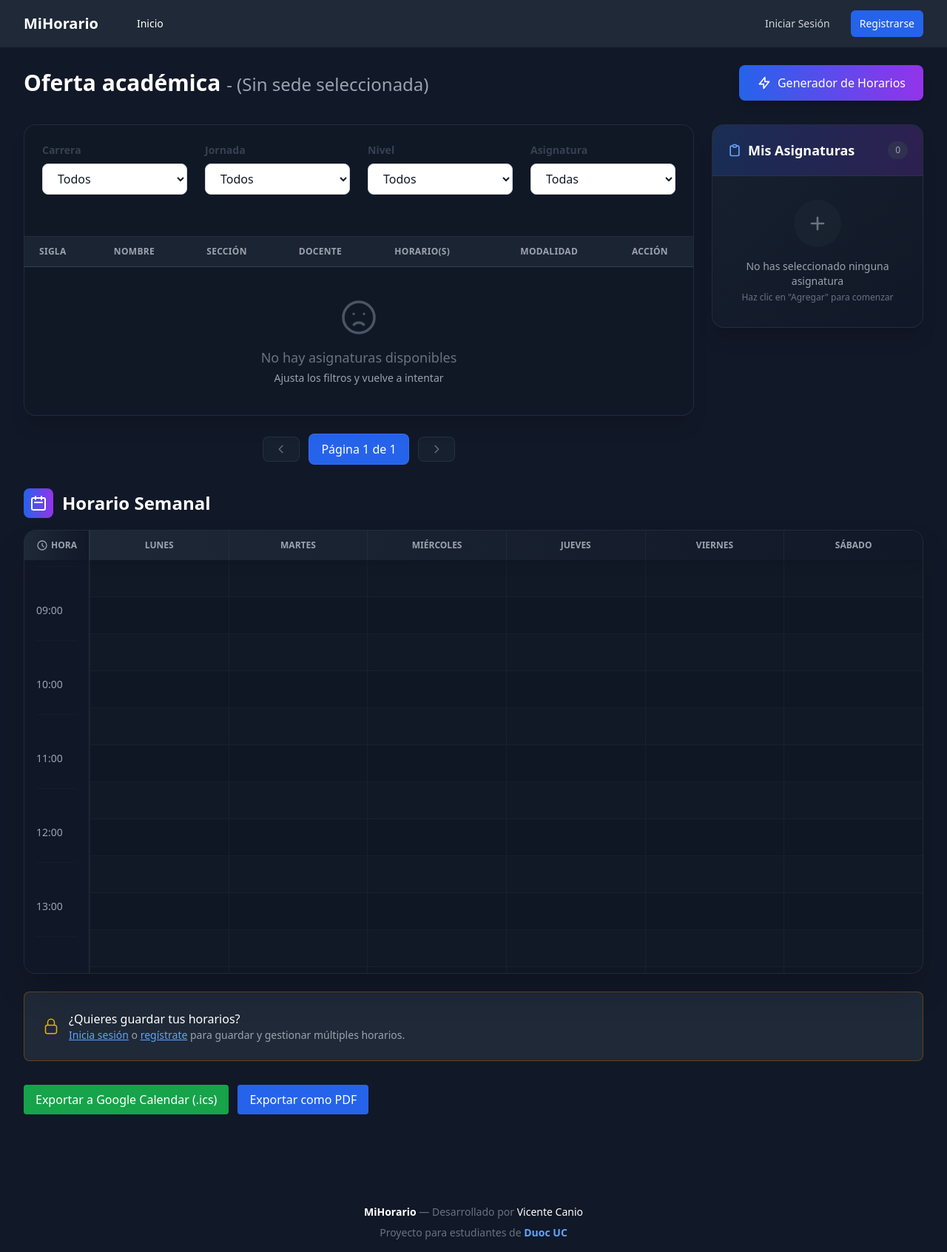
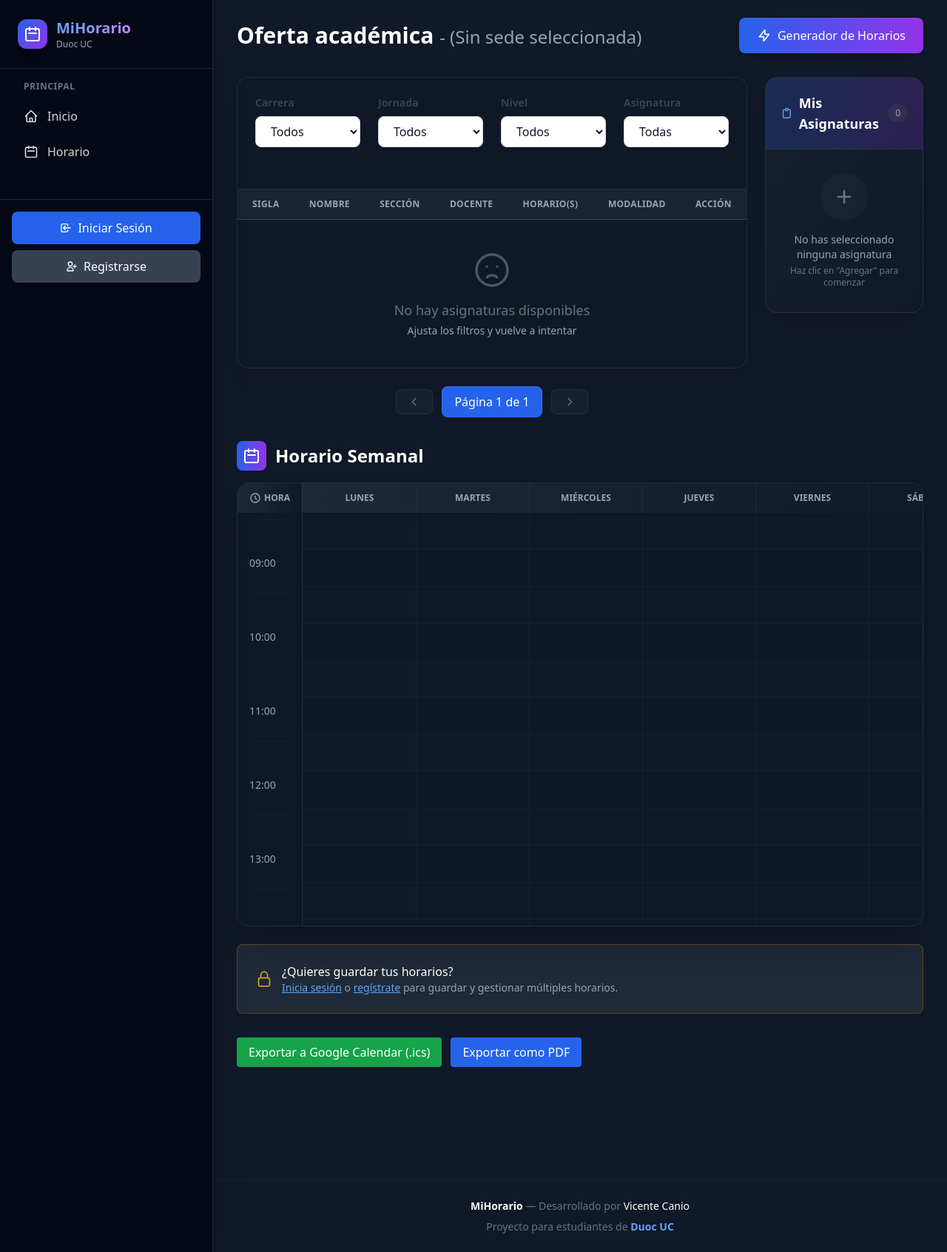
Before and after one commit to vcanio/MiHorario, a Django app: page /lista_asignaturas/ in a window 1280 px wide. Shown: the whole page at 74% size. Run offline with Django 5.2, Linux system fonts and the light colour scheme; data that the repository does not hold is empty; some libraries are stand-ins or nearby versions.

Commit message:
nav lateral

```diff
--- a/oferta/templates/base.html
+++ b/oferta/templates/base.html
@@ -10,125 +10,177 @@
     <link rel="stylesheet" href="{% static 'css/style.css' %}" />
 </head>
 
-<body class="bg-gray-900 text-white min-h-screen flex flex-col">
+<body class="bg-gray-900 text-white min-h-screen">
 
-    <!-- NAVBAR -->
-    <nav class="bg-gray-800">
-        <div class="max-w-screen-2xl mx-auto px-4 sm:px-6 lg:px-8">
-            <div class="flex items-center justify-between h-16">
+    <!-- OVERLAY PARA MÓVIL -->
+    <div id="sidebar-overlay"
+         class="fixed inset-0 bg-black/50 z-40 lg:hidden hidden opacity-0 transition-opacity duration-300"
+         onclick="toggleSidebar()">
+    </div>
 
-                <!-- LOGO Y LINKS -->
-                <div class="flex items-center">
-                    <div class="text-xl font-semibold text-white">MiHorario</div>
-                    <div class="hidden sm:ml-10 sm:flex items-baseline space-x-4">
-                        {% if user.is_superuser %}
-                            <a href="{% url 'cargar_excel' %}" class="text-white hover:bg-gray-700 px-3 py-2 rounded-md text-sm font-medium">
-                                Carga Excel
-                            </a>
-                        {% endif %}
-                        <a href="{% url 'inicio' %}" class="text-white hover:bg-gray-700 px-3 py-2 rounded-md text-sm font-medium">
-                            Inicio
-                        </a>
-                        {% if request.GET.sede %}
-                            <a href="{% url 'lista_asignaturas' %}?sede={{ request.GET.sede }}"
-                               class="text-gray-300 hover:bg-gray-700 hover:text-white px-3 py-2 rounded-md text-sm font-medium">
-                                Asignaturas
-                            </a>
-                        {% endif %}
+    <!-- SIDEBAR LATERAL -->
+    <aside id="sidebar"
+           class="fixed top-0 left-0 h-screen w-72 bg-gray-950/80 backdrop-blur-xl border-r border-gray-700/50 z-50 lg:translate-x-0 -translate-x-full transition-transform duration-300 ease-in-out shadow-2xl">
+
+        <!-- Header del Sidebar -->
+        <div class="flex items-center justify-between p-6 border-b border-gray-700/50">
+            <div class="flex items-center gap-3">
+                <div class="w-10 h-10 rounded-xl bg-gradient-to-br from-blue-600 to-purple-600 flex items-center justify-center shadow-lg">
+                    <svg xmlns="http://www.w3.org/2000/svg" class="w-6 h-6" fill="none" viewBox="0 0 24 24" stroke="currentColor">
+                        <path stroke-linecap="round" stroke-linejoin="round" stroke-width="2" d="M8 7V3m8 4V3m-9 8h10M5 21h14a2 2 0 002-2V7a2 2 0 00-2-2H5a2 2 0 00-2 2v12a2 2 0 002 2z" />
+                    </svg>
+                </div>
+                <div>
+                    <h1 class="text-xl font-bold bg-gradient-to-r from-blue-400 to-purple-400 bg-clip-text text-transparent">
+                        MiHorario
+                    </h1>
+                    <p class="text-xs text-gray-400">Duoc UC</p>
                 </div>
             </div>
 
-                <!-- SESIÓN -->
-                <div class="hidden sm:flex sm:items-center">
+            <!-- Botón cerrar (solo móvil) -->
+            <button onclick="toggleSidebar()"
+                    class="lg:hidden p-2 hover:bg-gray-700/50 rounded-lg transition-colors duration-200">
+                <svg xmlns="http://www.w3.org/2000/svg" class="w-5 h-5" fill="none" viewBox="0 0 24 24" stroke="currentColor">
+                    <path stroke-linecap="round" stroke-linejoin="round" stroke-width="2" d="M6 18L18 6M6 6l12 12" />
+                </svg>
+            </button>
+        </div>
+
+        <!-- Navegación -->
+        <nav class="flex-1 p-4 space-y-2 overflow-y-auto max-h-[calc(100vh-200px)] scrollbar-thin scrollbar-thumb-gray-700 scrollbar-track-gray-900">
+
+            <!-- Sección: Principal -->
+            <div class="mb-6">
+                <p class="px-4 mb-2 text-xs font-semibold text-gray-500 uppercase tracking-wider">
+                    Principal
+                </p>
+
+                <a href="{% url 'inicio' %}"
+                   class="flex items-center gap-3 px-4 py-3 rounded-lg transition-all duration-200 {% if request.resolver_match.url_name == 'inicio' %}bg-blue-600/20 text-blue-400{% else %}text-gray-300 hover:bg-blue-600/10 hover:text-blue-400{% endif %}">
+                    <svg xmlns="http://www.w3.org/2000/svg" class="w-5 h-5" fill="none" viewBox="0 0 24 24" stroke="currentColor">
+                        <path stroke-linecap="round" stroke-linejoin="round" stroke-width="2" d="M3 12l2-2m0 0l7-7 7 7M5 10v10a1 1 0 001 1h3m10-11l2 2m-2-2v10a1 1 0 01-1 1h-3m-6 0a1 1 0 001-1v-4a1 1 0 011-1h2a1 1 0 011 1v4a1 1 0 001 1m-6 0h6" />
+                    </svg>
+                    <span class="font-medium">Inicio</span>
+                </a>
+
+                {% if request.GET.sede %}
+                <a href="{% url 'lista_asignaturas' %}?sede={{ request.GET.sede }}"
+                   class="flex items-center gap-3 px-4 py-3 rounded-lg transition-all duration-200 {% if request.resolver_match.url_name == 'lista_asignaturas' %}bg-blue-600/20 text-blue-400{% else %}text-gray-300 hover:bg-blue-600/10 hover:text-blue-400{% endif %}">
+                    <svg xmlns="http://www.w3.org/2000/svg" class="w-5 h-5" fill="none" viewBox="0 0 24 24" stroke="currentColor">
+                        <path stroke-linecap="round" stroke-linejoin="round" stroke-width="2" d="M12 6.253v13m0-13C10.832 5.477 9.246 5 7.5 5S4.168 5.477 3 6.253v13C4.168 18.477 5.754 18 7.5 18s3.332.477 4.5 1.253m0-13C13.168 5.477 14.754 5 16.5 5c1.747 0 3.332.477 4.5 1.253v13C19.832 18.477 18.247 18 16.5 18c-1.746 0-3.332.477-4.5 1.253" />
+                    </svg>
+                    <span class="font-medium">Asignaturas</span>
+                </a>
+                {% endif %}
+                 <a href="#horario"
+                    class="flex items-center gap-3 px-4 py-3 rounded-lg transition-all duration-200 {% if request.resolver_match.url_name == 'horario' %}bg-blue-600/20 text-blue-400{% else %}text-gray-300 hover:bg-blue-600/10 hover:text-blue-400{% endif %}">
+                        <svg xmlns="http://www.w3.org/2000/svg" class="w-5 h-5" fill="none" viewBox="0 0 24 24" stroke="currentColor">
+                            <path stroke-linecap="round" stroke-linejoin="round" stroke-width="2"
+                            d="M8 7V3m8 4V3m-9 8h10M5 21h14a2 2 0 002-2V7a2 2 0 00-2-2H5a2 2 0 00-2 2v12a2 2 0 002 2z" />
+                        </svg>
+                    <span class="font-medium">Horario</span>
+                </a>
+            </div>
+
+            <!-- Sección: Admin (solo superusuarios) -->
+            {% if user.is_superuser %}
+            <div class="mb-6">
+                <p class="px-4 mb-2 text-xs font-semibold text-gray-500 uppercase tracking-wider">
+                    Administración
+                </p>
+
+                <a href="{% url 'cargar_excel' %}"
+                   class="flex items-center gap-3 px-4 py-3 rounded-lg transition-all duration-200 {% if request.resolver_match.url_name == 'cargar_excel' %}bg-purple-600/20 text-purple-400{% else %}text-gray-300 hover:bg-purple-600/10 hover:text-purple-400{% endif %}">
+                    <svg xmlns="http://www.w3.org/2000/svg" class="w-5 h-5" fill="none" viewBox="0 0 24 24" stroke="currentColor">
+                        <path stroke-linecap="round" stroke-linejoin="round" stroke-width="2" d="M7 16a4 4 0 01-.88-7.903A5 5 0 1115.9 6L16 6a5 5 0 011 9.9M15 13l-3-3m0 0l-3 3m3-3v12" />
+                    </svg>
+                    <span class="font-medium">Cargar Excel</span>
+                </a>
+            </div>
+            {% endif %}
+
+        </nav>
+
+        <!-- Footer del Sidebar (Usuario) -->
+        <div class="border-t border-gray-700/50 p-4">
             {% if user.is_authenticated %}
-                        <span class="text-gray-300 text-sm mr-4">Hola, {{ user.username }}</span>
-                        <form method="post" action="{% url 'logout' %}" class="inline">
+                <div class="flex items-center gap-3 px-2 py-2 rounded-lg bg-gray-800/50">
+                    <div class="w-10 h-10 rounded-full bg-gradient-to-br from-blue-500 to-purple-500 flex items-center justify-center font-bold text-sm flex-shrink-0">
+                        {{ user.username|slice:":1"|upper }}
+                    </div>
+                    <div class="flex-1 min-w-0">
+                        <p class="text-sm font-medium text-white truncate">{{ user.username }}</p>
+                        <p class="text-xs text-gray-400">Estudiante</p>
+                    </div>
+                </div>
+
+                <form method="post" action="{% url 'logout' %}" class="mt-3">
                     {% csrf_token %}
                     <button type="submit"
-                                    class="text-gray-300 hover:bg-gray-700 hover:text-white px-3 py-2 rounded-md text-sm font-medium bg-transparent border-none cursor-pointer">
+                            class="w-full flex items-center justify-center gap-2 px-4 py-2.5 bg-red-600/10 hover:bg-red-600/20 text-red-400 rounded-lg transition-colors duration-200 font-medium">
+                        <svg xmlns="http://www.w3.org/2000/svg" class="w-4 h-4" fill="none" viewBox="0 0 24 24" stroke="currentColor">
+                            <path stroke-linecap="round" stroke-linejoin="round" stroke-width="2" d="M17 16l4-4m0 0l-4-4m4 4H7m6 4v1a3 3 0 01-3 3H6a3 3 0 01-3-3V7a3 3 0 013-3h4a3 3 0 013 3v1" />
+                        </svg>
                         Cerrar Sesión
                     </button>
                 </form>
             {% else %}
-                        <a href="{% url 'login' %}" class="text-gray-300 hover:bg-gray-700 hover:text-white px-3 py-2 rounded-md text-sm font-medium">
+                <div class="space-y-2">
+                    <a href="{% url 'login' %}"
+                       class="w-full flex items-center justify-center gap-2 px-4 py-2.5 bg-blue-600 hover:bg-blue-700 text-white rounded-lg transition-colors duration-200 font-medium">
+                        <svg xmlns="http://www.w3.org/2000/svg" class="w-4 h-4" fill="none" viewBox="0 0 24 24" stroke="currentColor">
+                            <path stroke-linecap="round" stroke-linejoin="round" stroke-width="2" d="M11 16l-4-4m0 0l4-4m-4 4h14m-5 4v1a3 3 0 01-3 3H6a3 3 0 01-3-3V7a3 3 0 013-3h7a3 3 0 013 3v1" />
+                        </svg>
                         Iniciar Sesión
                     </a>
-                        <a href="{% url 'registro' %}" class="ml-4 bg-blue-600 hover:bg-blue-700 text-white px-3 py-2 rounded-md text-sm font-medium">
+
+                    <a href="{% url 'registro' %}"
+                       class="w-full flex items-center justify-center gap-2 px-4 py-2.5 bg-gray-700 hover:bg-gray-600 text-white rounded-lg transition-colors duration-200 font-medium">
+                        <svg xmlns="http://www.w3.org/2000/svg" class="w-4 h-4" fill="none" viewBox="0 0 24 24" stroke="currentColor">
+                            <path stroke-linecap="round" stroke-linejoin="round" stroke-width="2" d="M18 9v3m0 0v3m0-3h3m-3 0h-3m-2-5a4 4 0 11-8 0 4 4 0 018 0zM3 20a6 6 0 0112 0v1H3v-1z" />
+                        </svg>
                         Registrarse
                     </a>
+                </div>
             {% endif %}
         </div>
 
-                <!-- BOTÓN MENÚ MÓVIL -->
-                <div class="sm:hidden flex items-center">
-                    <button id="mobile-menu-button" type="button"
-                            class="inline-flex items-center justify-center p-2 rounded-md text-gray-400 hover:text-white hover:bg-gray-700 focus:outline-none"
-                            aria-controls="mobile-menu" aria-expanded="false">
-                        <!-- Icono hamburguesa -->
-                        <svg id="icon-open" class="h-6 w-6 block" xmlns="http://www.w3.org/2000/svg" fill="none" viewBox="0 0 24 24" stroke="currentColor">
-                            <path stroke-linecap="round" stroke-linejoin="round" stroke-width="2"
-                                d="M4 6h16M4 12h16M4 18h16" />
-                        </svg>
-                        <!-- Icono X -->
-                        <svg id="icon-close" class="h-6 w-6 hidden" xmlns="http://www.w3.org/2000/svg" fill="none" viewBox="0 0 24 24" stroke="currentColor">
-                            <path stroke-linecap="round" stroke-linejoin="round" stroke-width="2"
-                                d="M6 18L18 6M6 6l12 12" />
+    </aside>
+
+    <!-- CONTENIDO PRINCIPAL -->
+    <div class="lg:ml-72 min-h-screen flex flex-col">
+
+        <!-- TOPBAR (solo móvil) -->
+        <header class="lg:hidden sticky top-0 z-30 bg-gray-950/80 backdrop-blur-xl border-b border-gray-700/50 px-4 py-3">
+            <div class="flex items-center justify-between">
+                <button onclick="toggleSidebar()"
+                        class="p-2 hover:bg-gray-700/50 rounded-lg transition-colors duration-200">
+                    <svg xmlns="http://www.w3.org/2000/svg" class="w-6 h-6" fill="none" viewBox="0 0 24 24" stroke="currentColor">
+                        <path stroke-linecap="round" stroke-linejoin="round" stroke-width="2" d="M4 6h16M4 12h16M4 18h16" />
                     </svg>
                 </button>
+
+                <div class="flex items-center gap-2">
+                    <div class="w-8 h-8 rounded-lg bg-gradient-to-br from-blue-600 to-purple-600 flex items-center justify-center">
+                        <svg xmlns="http://www.w3.org/2000/svg" class="w-5 h-5" fill="none" viewBox="0 0 24 24" stroke="currentColor">
+                            <path stroke-linecap="round" stroke-linejoin="round" stroke-width="2" d="M8 7V3m8 4V3m-9 8h10M5 21h14a2 2 0 002-2V7a2 2 0 00-2-2H5a2 2 0 00-2 2v12a2 2 0 002 2z" />
+                        </svg>
                     </div>
-            </div>
+                    <span class="font-bold text-lg">MiHorario</span>
                 </div>
 
-        <!-- MENÚ MÓVIL -->
-        <div class="sm:hidden hidden" id="mobile-menu">
-            <div class="px-2 pt-2 pb-3 space-y-1">
-                {% if user.is_superuser %}
-                    <a href="{% url 'cargar_excel' %}" class="text-white block hover:bg-gray-700 px-3 py-2 rounded-md text-base font-medium">
-                        Carga Excel
-                    </a>
-                {% endif %}
-                <a href="{% url 'inicio' %}" class="text-white block hover:bg-gray-700 px-3 py-2 rounded-md text-base font-medium">
-                    Cambiar Sede
-                </a>
-                {% if request.GET.sede %}
-                    <a href="{% url 'lista_asignaturas' %}?sede={{ request.GET.sede }}"
-                       class="text-gray-300 block hover:bg-gray-700 hover:text-white px-3 py-2 rounded-md text-base font-medium">
-                        Asignaturas
-                    </a>
-                {% endif %}
-
-                <div class="border-t border-gray-700 my-2"></div>
-
-                {% if user.is_authenticated %}
-                    <span class="text-gray-400 block px-3 py-2 text-base font-medium">
-                        Hola, {{ user.username }}
-                    </span>
-                    <form method="post" action="{% url 'logout' %}" class="block">
-                        {% csrf_token %}
-                        <button type="submit"
-                                class="w-full text-left text-gray-300 hover:bg-gray-700 hover:text-white px-3 py-2 rounded-md text-base font-medium">
-                            Cerrar Sesión
-                        </button>
-                    </form>
-                {% else %}
-                    <a href="{% url 'login' %}" class="text-gray-300 block hover:bg-gray-700 hover:text-white px-3 py-2 rounded-md text-base font-medium">
-                        Iniciar Sesión
-                    </a>
-                    <a href="{% url 'registro' %}" class="text-gray-300 block hover:bg-gray-700 hover:text-white px-3 py-2 rounded-md text-base font-medium">
-                        Registrarse
-                    </a>
-                {% endif %}
+                <div class="w-10"></div>
             </div>
-        </div>
-    </nav>
+        </header>
 
         <!-- CONTENIDO -->
-    <main class="flex-grow max-w-screen-2xl mx-auto py-6 sm:px-6 lg:px-8 w-full px-4">
+        <main class="flex-grow px-4 sm:px-6 lg:px-8 py-6">
             {% block content %}{% endblock %}
         </main>
 
         <!-- FOOTER -->
-    <footer class="text-center text-sm text-gray-500 mt-12 space-y-2 pb-4">
+        <footer class="text-center text-sm text-gray-500 py-6 space-y-2 border-t border-gray-800/50">
             <p>
                 <strong class="text-white">MiHorario</strong> — Desarrollado por
                 <span class="text-white font-medium">Vicente Canio</span>
@@ -138,19 +190,53 @@
             </p>
         </footer>
 
-    <!-- SCRIPT -->
+    </div>
+
+    <!-- SCRIPTS -->
     <script>
-        const menuButton = document.getElementById('mobile-menu-button');
-        const menu = document.getElementById('mobile-menu');
-        const iconOpen = document.getElementById('icon-open');
-        const iconClose = document.getElementById('icon-close');
+        function toggleSidebar() {
+            const sidebar = document.getElementById('sidebar');
+            const overlay = document.getElementById('sidebar-overlay');
 
-        menuButton.addEventListener('click', () => {
-            const isExpanded = menuButton.getAttribute('aria-expanded') === 'true';
-            menuButton.setAttribute('aria-expanded', !isExpanded);
-            menu.classList.toggle('hidden');
-            iconOpen.classList.toggle('hidden');
-            iconClose.classList.toggle('hidden');
+            sidebar.classList.toggle('-translate-x-full');
+
+            if (overlay.classList.contains('hidden')) {
+                overlay.classList.remove('hidden');
+                setTimeout(() => overlay.classList.remove('opacity-0'), 10);
+            } else {
+                overlay.classList.add('opacity-0');
+                setTimeout(() => overlay.classList.add('hidden'), 300);
+            }
+        }
+
+        // Cerrar sidebar al hacer clic en un link (solo móvil)
+        document.querySelectorAll('#sidebar a').forEach(link => {
+            link.addEventListener('click', () => {
+                if (window.innerWidth < 1024) {
+                    toggleSidebar();
+                }
+            });
+        });
+
+        // Cerrar sidebar al redimensionar a desktop
+        window.addEventListener('resize', () => {
+            if (window.innerWidth >= 1024) {
+                const sidebar = document.getElementById('sidebar');
+                const overlay = document.getElementById('sidebar-overlay');
+                sidebar.classList.remove('-translate-x-full');
+                overlay.classList.add('opacity-0');
+                overlay.classList.add('hidden');
+            }
+        });
+
+        document.querySelectorAll('a[href^="#"]').forEach(anchor => {
+    anchor.addEventListener('click', function (e) {
+        const target = document.querySelector(this.getAttribute('href'));
+        if (target) {
+            e.preventDefault();
+            target.scrollIntoView({ behavior: 'smooth' });
+        }
+    });
 });
     </script>
 
```
Lines whose indentation alone changed are shown as unchanged.
